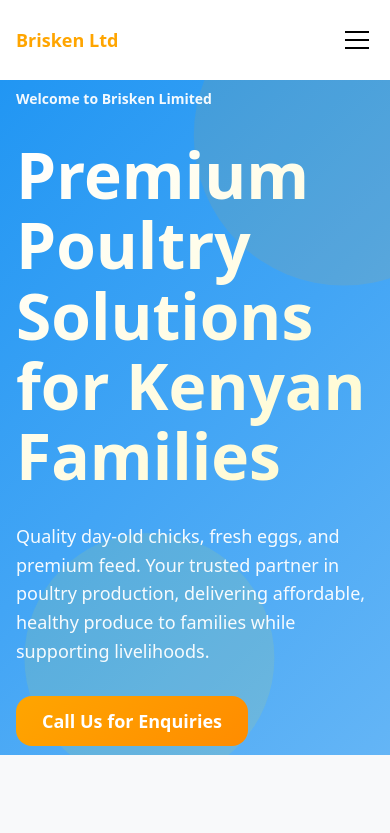
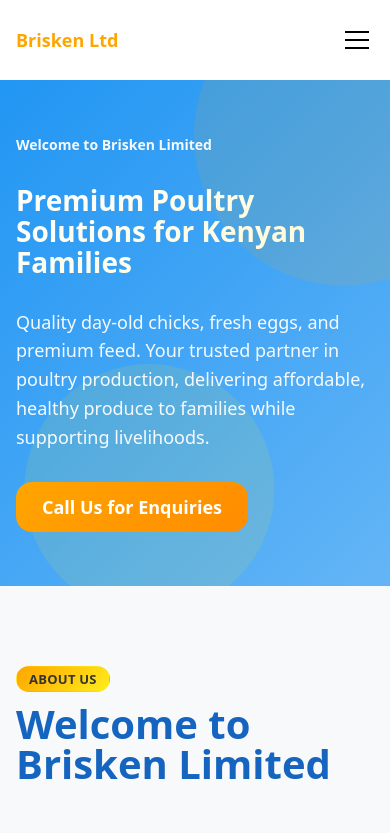
Before and after one commit to kev065/brisken-co, a Next.js app in the folder client/: page / in a window 390 px wide. Shown: the top 833 px of the page. Built offline with nearby package versions, Linux system fonts and the light colour scheme.

Commit message:
reduce height of hero section

```diff
--- a/client/app/components/HeroSection.tsx
+++ b/client/app/components/HeroSection.tsx
@@ -30,7 +30,7 @@
       style={{
         background: 'linear-gradient(135deg, #2196f3 0%, #42a5f5 50%, #64b5f6 100%)',
         color: 'white',
-        minHeight: '80vh',
+        minHeight: '60vh',
         display: 'flex',
         alignItems: 'center',
         overflow: 'hidden',
@@ -94,6 +94,7 @@
                   WebkitBackgroundClip: 'text',
                   WebkitTextFillColor: 'transparent',
                   backgroundClip: 'text',
+                  fontSize: 'clamp(1.75rem, 5vw, 4rem)',
                 }}
               >
                 Premium Poultry Solutions for Kenyan Families
```
